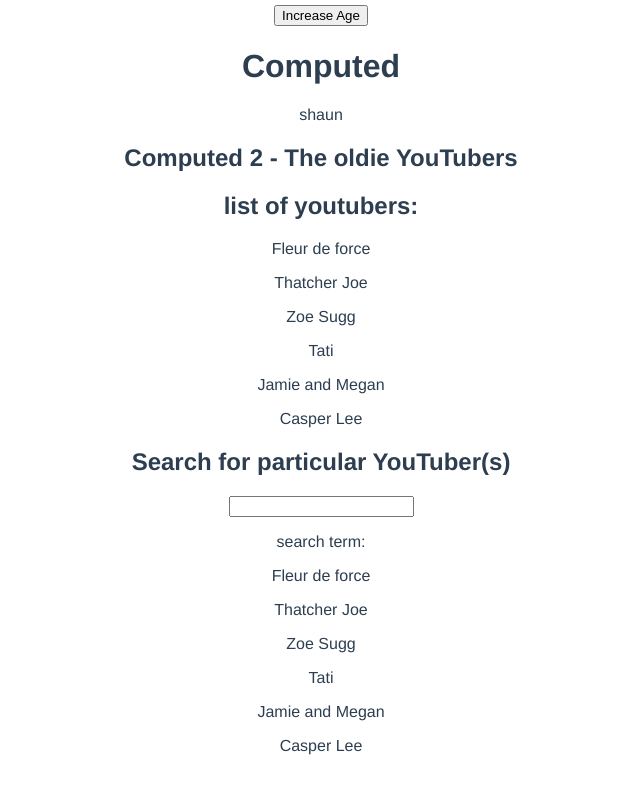
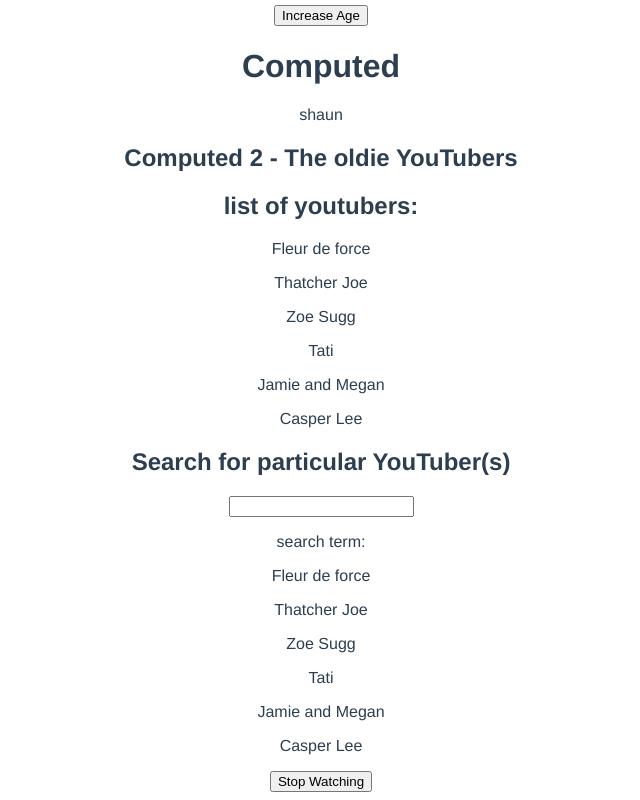
Before and after one commit to AdaN6/vue3_CLI, a Vue app in the folder dojo-blog/: page / in a window 1280 px wide. Shown: the part 349-1149 px from the top of the page, without its empty margins (319-959 px from the left). Before the commit the page ends 1120 px from the top, so only its background shows below. Built offline with nearby package versions, Linux system fonts and the light colour scheme.

Commit message:
stop the watch and watchEffect

```diff
--- a/dojo-blog/src/views/Home.vue
+++ b/dojo-blog/src/views/Home.vue
@@ -30,6 +30,8 @@
     <div v-for="youTuberFilter in matchingYouTubers" :key="youTuberFilter">
         <p> {{ youTuberFilter }} </p>
     </div>
+    <!-- stop watch & watchEffect -->
+    <button @click="stopClick">Stop Watching</button>
     </div>
 </template>
 
@@ -97,16 +99,22 @@ const matchingYouTubers = computed(() => {
 })
 
 // ---> watch hook
-watch(search, () => {
+const stopWatch = watch(search, () => {
   console.log('watch function run')
 })
 
 // watch effect always run initially
-watchEffect(() => {
+const stopWatchEffect = watchEffect(() => {
   console.log('watchEffect function run', search.value)
 })
 
- return {name, age, handleClick, info2, updateInfo2, r2, updateR2, title, search, youTubers, matchingYouTubers}
+const stopClick = () => {
+  stopWatch()
+  stopWatchEffect()
+}
+
+
+ return {name, age, handleClick, info2, updateInfo2, r2, updateR2, title, search, youTubers, matchingYouTubers, stopClick}
 }
 
 }
```
